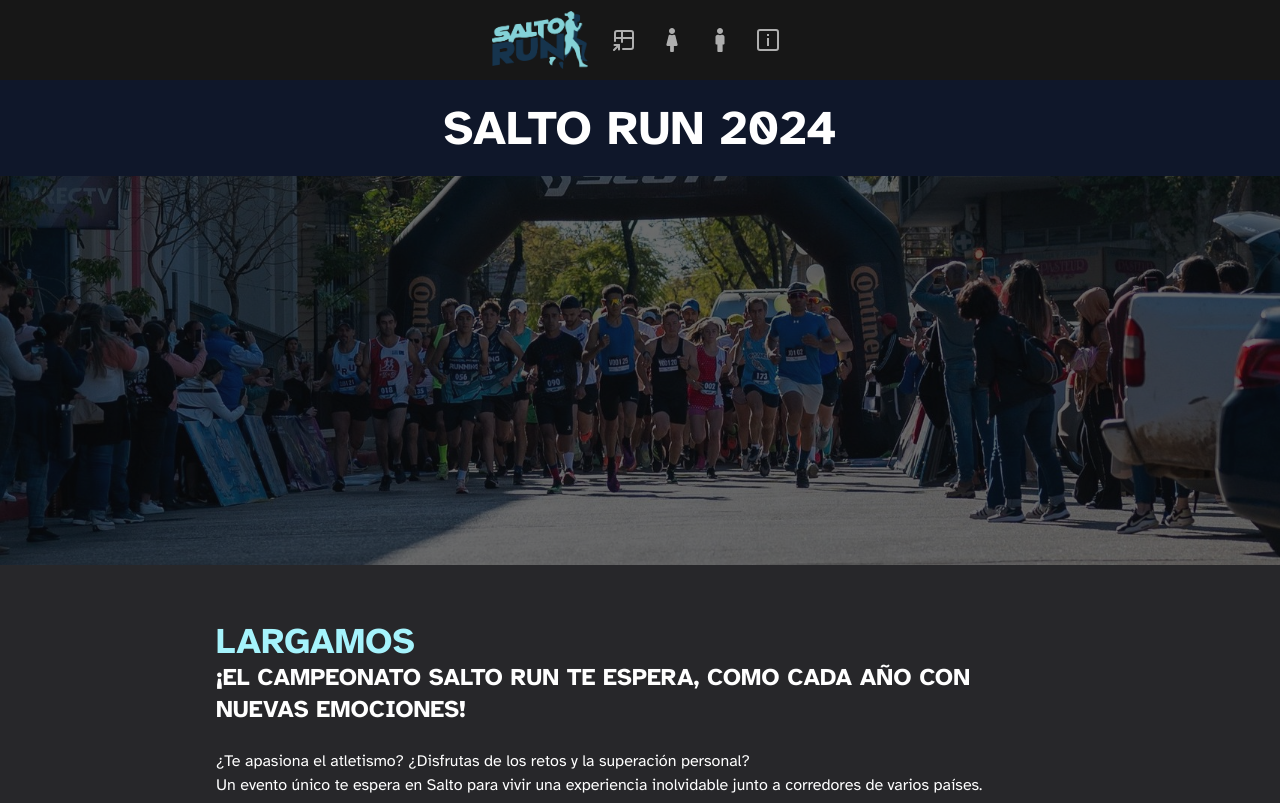
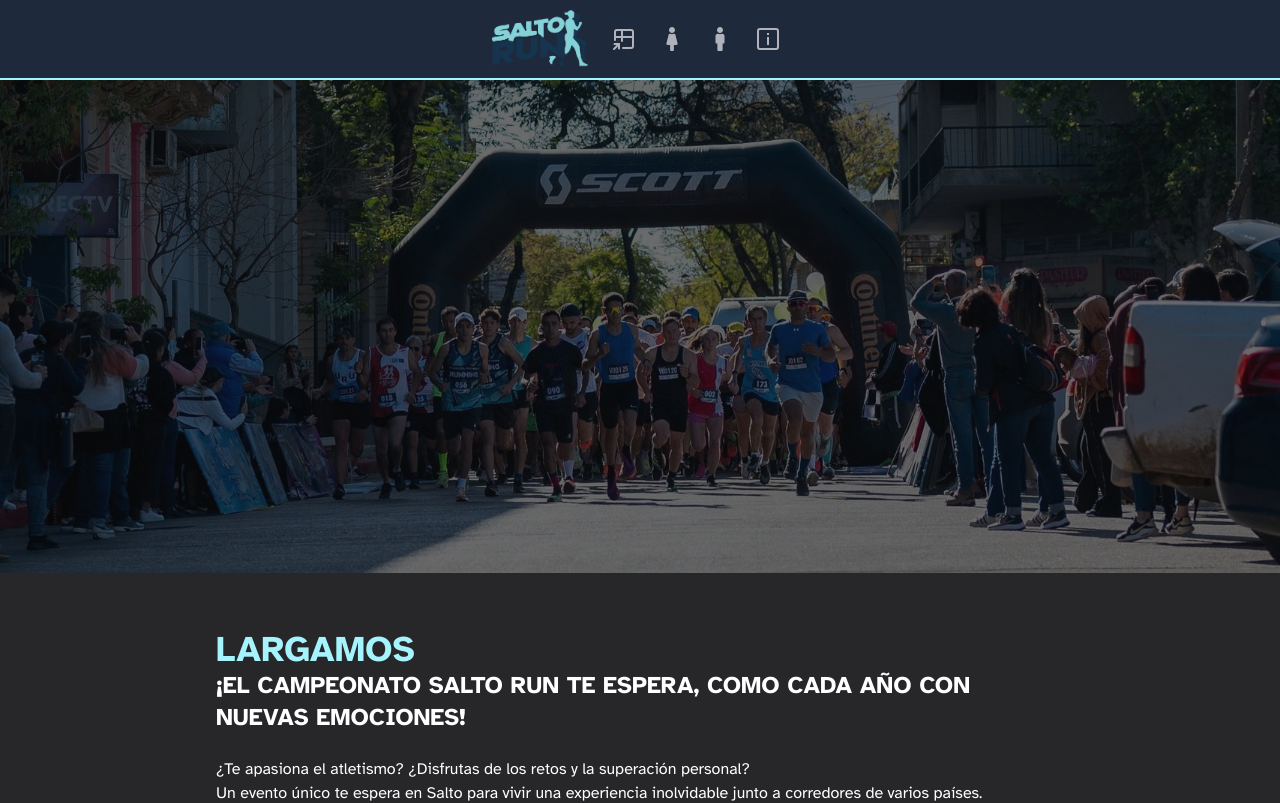
Before and after one commit to riberojuanca/saltorun, a Next.js app: page / in a window 1280 px wide. Shown: the top 803 px of the page. Built offline with nearby package versions, Linux system fonts and the light colour scheme.

Commit message:
Updated menu color and main title was deleted

```diff
--- a/src/app/page.jsx
+++ b/src/app/page.jsx
@@ -8,12 +8,12 @@ import { GiPathDistance } from "react-icons/gi";
 export default function Home() {
   return (
     <main className="w-full ms-auto me-auto">
-      <h1 className="ms-auto me-auto  text-center p-6  font-semibold w-full h-full text-4xl z-40  md:max-w-full xl:text-5xl md:sticky bg-slate-900  top-20">
+      {/* <h1 className="ms-auto me-auto  text-center p-6  font-semibold w-full h-full text-4xl z-40  md:max-w-full xl:text-5xl md:sticky bg-slate-900  top-20">
         SALTO RUN 2024
-      </h1>
+      </h1> */}
       <div className="relative w-full h-full top-0 md:-top-64 xl:-top-80">
         <Image
-          className="w-full md:z-30"
+          className="w-full md:z-30  md:mt-44 xl:pt-2"
           src={"/portadasaltorundesktop.jpg"}
           alt="Portada Salto Run foto de largada en calle Uruguay"
           width={1920}
--- a/src/components/Menu.jsx
+++ b/src/components/Menu.jsx
@@ -16,11 +16,11 @@ import Link from "next/link";
 function Menu() {
   return (
     <div>
-      <nav className=" fixed top-0 z-50 w-full bg-neutral-900 text-white flex items-center justify-center gap-4 h-20 px-6">
+      <nav className=" fixed top-0 z-50 w-full bg-slate-800 text-white flex items-center justify-center gap-4 h-20 px-6 border-b-2 border-cyan-200">
         <div className="">
           <Link href="/">
             <Image
-              className=" w-24 h-auto"
+              className=" w-24 h-auto "
               src="/saltorun24.png"
               alt=""
               width={100}
```
